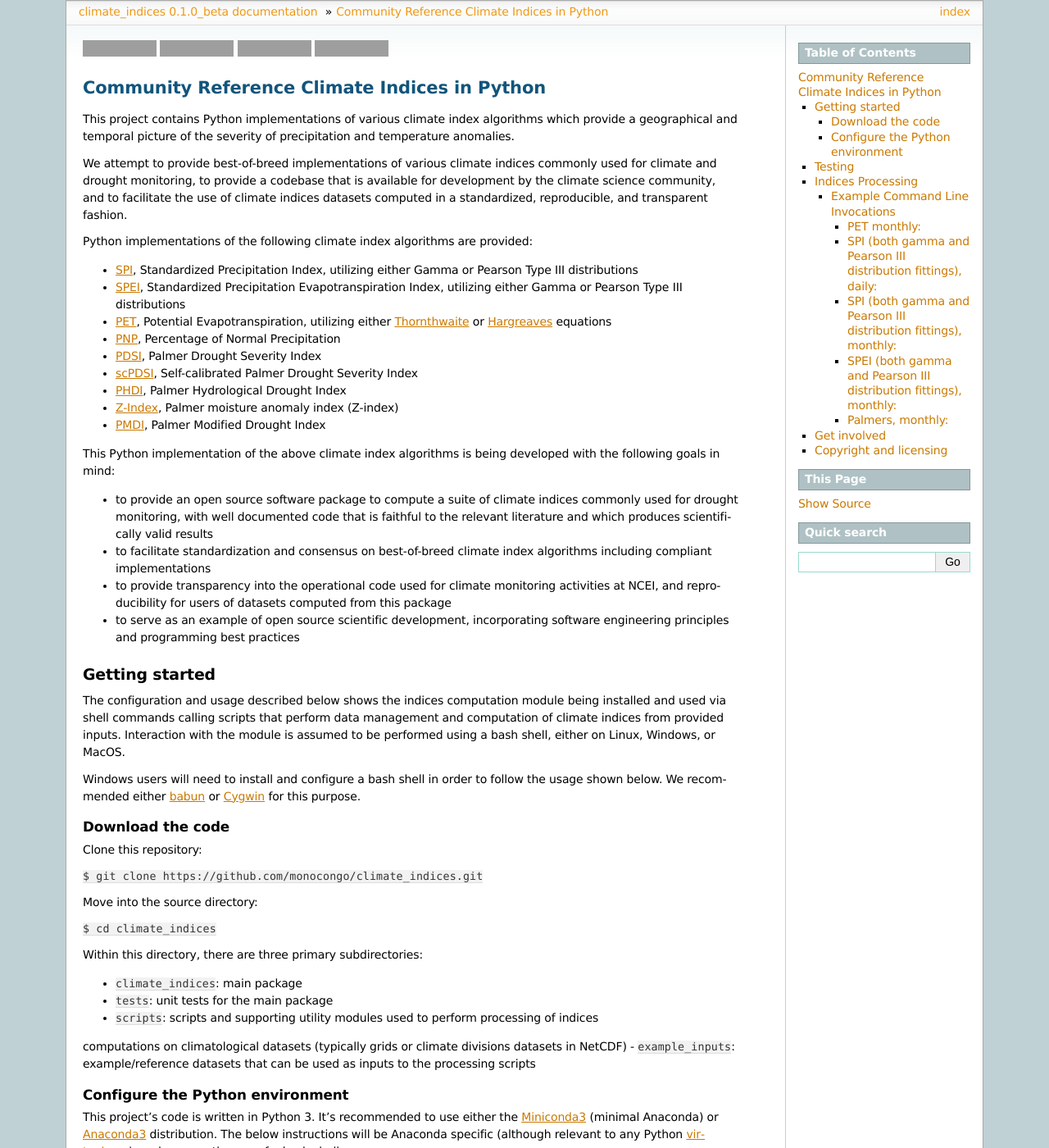
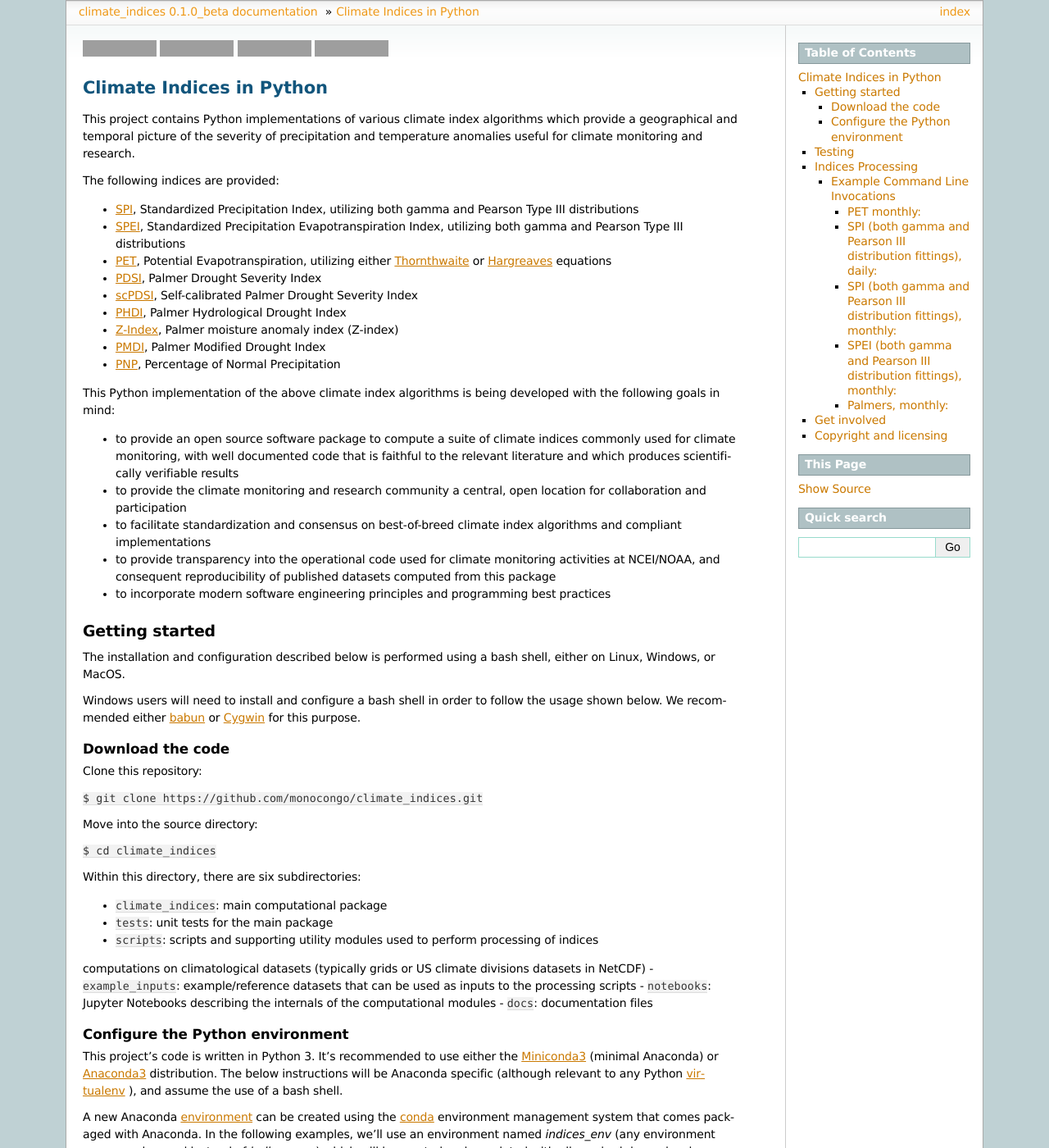
Before and after one commit to monocongo/climate_indices, a Sphinx documentation site: the page built from docs/index.rst, in a window 1280 px wide and 1400 px high. Shown: the whole window at 82% size. Built offline with Sphinx 7.4.7, drawn with Linux system fonts in a browser that asks for light colours; some of the changed text lies outside the part shown; grey boxes are pictures that could not be loaded.

Commit message:
#123 update of Travis, Coveralls badges config, sync of index.rst/README
some documentation refinements in index.rst relevant to #105

Former-commit-id: e76eabb319b21a921b4717d87c4d5ae3a34d83c2

```diff
--- a/docs/index.rst
+++ b/docs/index.rst
@@ -7,42 +7,36 @@
    :maxdepth: 2
    :caption: Contents:
 
-.. |Build Status| image:: https://travis-ci.org/monocongo/climate_indices.svg?master
+.. |Build| image:: https://travis-ci.org/monocongo/climate_indices.svg?master
    :target: https://travis-ci.org/monocongo
 .. |CodeFactor| image:: https://www.codefactor.io/repository/github/monocongo/climate_indices/badge/master
    :target: https://www.codefactor.io/repository/github/monocongo/climate_indices/overview/master
-.. |Coverage Status| image:: https://coveralls.io/repos/github/monocongo/climate_indices/badge.svg?branch=master
+.. |Coverage| image:: https://coveralls.io/repos/github/monocongo/climate_indices/badge.svg?branch=master
    :target: https://coveralls.io/github/monocongo/climate_indices?branch=master
-.. |Dependency Status| image:: https://gemnasium.com/badges/github.com/monocongo/climate_indices.svg
+.. |Dependencies| image:: https://gemnasium.com/badges/github.com/monocongo/climate_indices.svg
    :target: https://gemnasium.com/github.com/monocongo/climate_indices
 .. |License| image:: https://img.shields.io/badge/License-BSD%203--Clause-green.svg
    :target: https://opensource.org/licenses/BSD-3-Clause
 
 
-|Build Status| |Coverage Status| |Dependency Status| |License|
+|Build| |Coverage| |CodeFactor| |License|
 
-Community Reference Climate Indices in Python
+Climate Indices in Python
 =============================================
 
 This project contains Python implementations of various climate index algorithms which provide
-a geographical and temporal picture of the severity of precipitation and temperature anomalies.
+a geographical and temporal picture of the severity of precipitation and temperature anomalies
+useful for climate monitoring and research.
 
-We attempt to provide best-of-breed implementations of various climate indices commonly used
-for climate and drought monitoring, to provide a codebase that is available for development by
-the climate science community, and to facilitate the use of climate indices datasets computed
-in a standardized, reproducible, and transparent fashion.
-
-Python implementations of the following climate index algorithms are provided:
+The following indices are provided:
 
 -  `SPI <https://climatedataguide.ucar.edu/climate-data/standardized-precipitation-index-spi>`__,
-   Standardized Precipitation Index, utilizing either Gamma or Pearson Type III distributions
+   Standardized Precipitation Index, utilizing both gamma and Pearson Type III distributions
 -  `SPEI <https://www.researchgate.net/publication/252361460_The_Standardized_Precipitation-Evapotranspiration_Index_SPEI_a_multiscalar_drought_index>`__,
-   Standardized Precipitation Evapotranspiration Index, utilizing either Gamma or Pearson Type III distributions
+   Standardized Precipitation Evapotranspiration Index, utilizing both gamma and Pearson Type III distributions
 -  `PET <https://www.ncdc.noaa.gov/monitoring-references/dyk/potential-evapotranspiration>`__,
    Potential Evapotranspiration, utilizing either `Thornthwaite <http://dx.doi.org/10.2307/21073>`_
    or `Hargreaves <http://dx.doi.org/10.13031/2013.26773>`_ equations
--  `PNP <http://www.droughtmanagement.info/percent-of-normal-precipitation/>`__,
-   Percentage of Normal Precipitation
 -  `PDSI <http://www.droughtmanagement.info/palmer-drought-severity-index-pdsi/>`__,
    Palmer Drought Severity Index
 -  `scPDSI <http://www.droughtmanagement.info/self-calibrated-palmer-drought-severity-index-sc-pdsi/>`__,
@@ -53,30 +47,31 @@
    Palmer moisture anomaly index (Z-index)
 -  `PMDI <https://climate.ncsu.edu/climate/climdiv>`__, Palmer Modified
    Drought Index
+-  `PNP <http://www.droughtmanagement.info/percent-of-normal-precipitation/>`__,
+   Percentage of Normal Precipitation
 
-This Python implementation of the above climate index algorithms is
-being developed with the following goals in mind:
+This Python implementation of the above climate index algorithms is being developed
+with the following goals in mind:
 
 -  to provide an open source software package to compute a suite of
-   climate indices commonly used for drought monitoring, with well
+   climate indices commonly used for climate monitoring, with well
    documented code that is faithful to the relevant literature and
-   which produces scientifically valid results
+   which produces scientifically verifiable results
+-  to provide the climate monitoring and research community a central, open
+   location for collaboration and participation
 -  to facilitate standardization and consensus on best-of-breed
-   climate index algorithms including compliant implementations
+   climate index algorithms and compliant implementations
 -  to provide transparency into the operational code used for climate
-   monitoring activities at NCEI, and reproducibility for users of
-   datasets computed from this package
--  to serve as an example of open source scientific development,
-   incorporating software engineering principles and programming best
-   practices
+   monitoring activities at NCEI/NOAA, and consequent reproducibility
+   of published datasets computed from this package
+-  to incorporate modern software engineering principles and programming
+   best practices
+
 
 Getting started
 ---------------
 
-The configuration and usage described below shows the indices
-computation module being installed and used via shell commands calling
-scripts that perform data management and computation of climate indices
-from provided inputs. Interaction with the module is assumed to be
+The installation and configuration described below is
 performed using a bash shell, either on Linux, Windows, or MacOS.
 
 Windows users will need to install and configure a bash shell in order
@@ -95,13 +90,15 @@
 
 ``$ cd climate_indices``
 
-Within this directory, there are three primary subdirectories:
+Within this directory, there are six subdirectories:
 
--  ``climate_indices``: main package
+-  ``climate_indices``: main computational package
 -  ``tests``: unit tests for the main package
 -  ``scripts``: scripts and supporting utility modules used to perform processing of indices
-computations on climatological datasets (typically grids or climate divisions datasets in NetCDF)
+computations on climatological datasets (typically grids or US climate divisions datasets in NetCDF)
 -  ``example_inputs``: example/reference datasets that can be used as inputs to the processing scripts
+-  ``notebooks``: Jupyter Notebooks describing the internals of the computational modules
+-  ``docs``: documentation files
 
 Configure the Python environment
 ^^^^^^^^^^^^^^^^^^^^^^^^^^^^^^^^^
@@ -115,7 +112,8 @@
 A new Anaconda `environment <https://conda.io/docs/using/envs.html>`__ can be created
 using the `conda <https://conda.io/docs/>`_ environment management system that comes packaged
 with Anaconda. In the following examples, we'll use an environment named *indices_env*
-containing all required modules can be created and populated with all required dependencies through
+(any environment name can be used instead of *indices_env*)
+which will be created and populated with all required dependencies through
 the use of the provided ``setup.py`` file:
 
 ``$ conda create -n indices_env``
@@ -153,14 +151,15 @@
 Indices Processing
 ----------------------------------
 
-Included are scripts which compute one or more indices for either gridded or US
-climate division input dataset types. These are ``process_grid.py`` which is used
+Included are scripts which interact with the core computational package to compute
+one or more climate indices. These are ``process_grid.py`` which is used
 to compute indices from gridded NetCDF datasets, and ``process_divisions.py``
 which is used to compute indices from US climate division NetCDF datasets.
 
-These Python scripts are written to be run at the command line. For example:
+These Python scripts are written to be run via bash shell commands, i.e.
 
 ``$ python process_grid.py <options>``
+
 
 +------------------------+-------------------------------------------------+
 | Option                 | Description                                     |
```
Also changed, not shown: README.md (+21 -22 lines).
